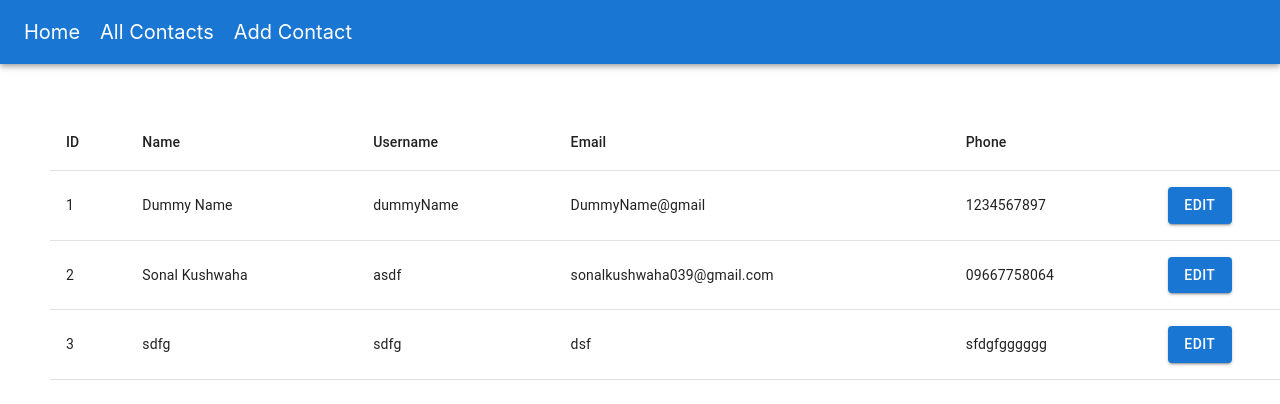
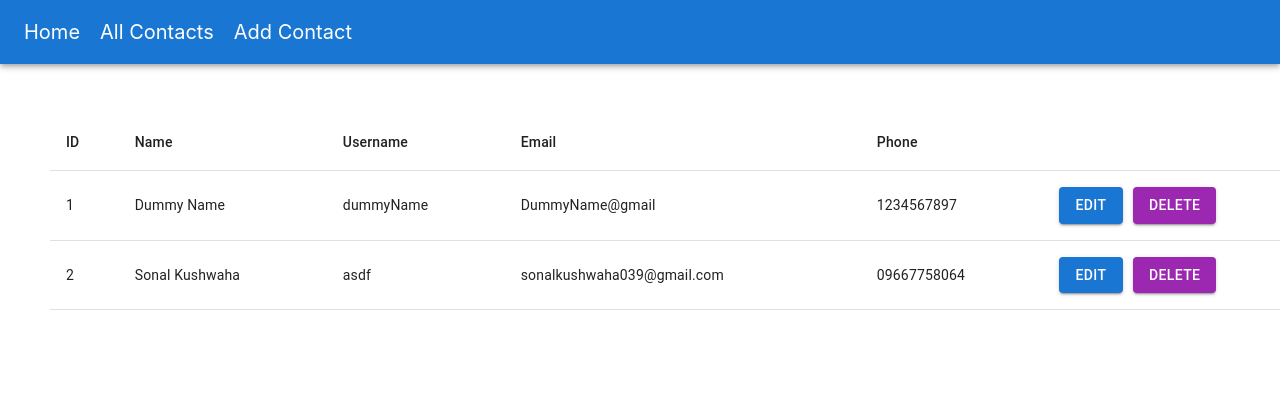
Before and after one commit to sonalsk/Contacts-App, a React (Create React App) app: page /all in a window 1280 px wide. Shown: the top 404 px of the page. Built offline with nearby package versions, Linux system fonts and the light colour scheme; data requests are answered from the project's data file.

Commit message:
Delete contact function

```diff
--- a/src/Components/allcontacts.jsx
+++ b/src/Components/allcontacts.jsx
@@ -1,6 +1,6 @@
 import { Button, Table, TableBody, TableCell, TableHead, TableRow } from "@mui/material";
 import { useEffect, useState } from "react";
-import { getUsers } from "../Service/api";
+import { deleteUser, getUsers } from "../Service/api";
 import { makeStyles } from '@mui/styles';
 import { Link } from "react-router-dom";
 
@@ -31,6 +31,11 @@ const AllContacts = () => {
         getAllUsers();
     }, [])
 
+    const deleteUserData = async (id) => {
+        await deleteUser(id);
+        getAllUsers();
+    }
+
     const getAllUsers = async () => {
         let response = await getUsers();
         setUsers(response.data);
@@ -60,6 +65,7 @@ const AllContacts = () => {
                             <TableCell> {user.phone} </TableCell>
                             <TableCell>
                                 <Button variant="contained" color="primary" style={{marginRight: 10}} component={Link} to={`/edit/${user.id}`}>Edit</Button>
+                                <Button variant="contained" color="secondary" onClick={() => deleteUserData(user.id)}>Delete</Button>
                             </TableCell>
                         </TableRow>
                     ))
--- a/src/DataBase/db.json
+++ b/src/DataBase/db.json
@@ -13,13 +13,6 @@
       "email": "sonalkushwaha039@gmail.com",
       "phone": "09667758064",
       "id": 2
-    },
-    {
-      "name": "sdfg",
-      "username": "sdfg",
-      "email": "dsf",
-      "phone": "sfdgfgggggg",
-      "id": 3
     }
   ]
 }
--- a/src/Service/api.js
+++ b/src/Service/api.js
@@ -14,3 +14,7 @@ export const addUser = async(user) => {
 export const editUser = async(id, user) => {
     return await axios.put(`${url}/${id}`, user);
 }
+
+export const deleteUser = async (id) => {
+    return await axios.delete(`${url}/${id}`);
+}
```
